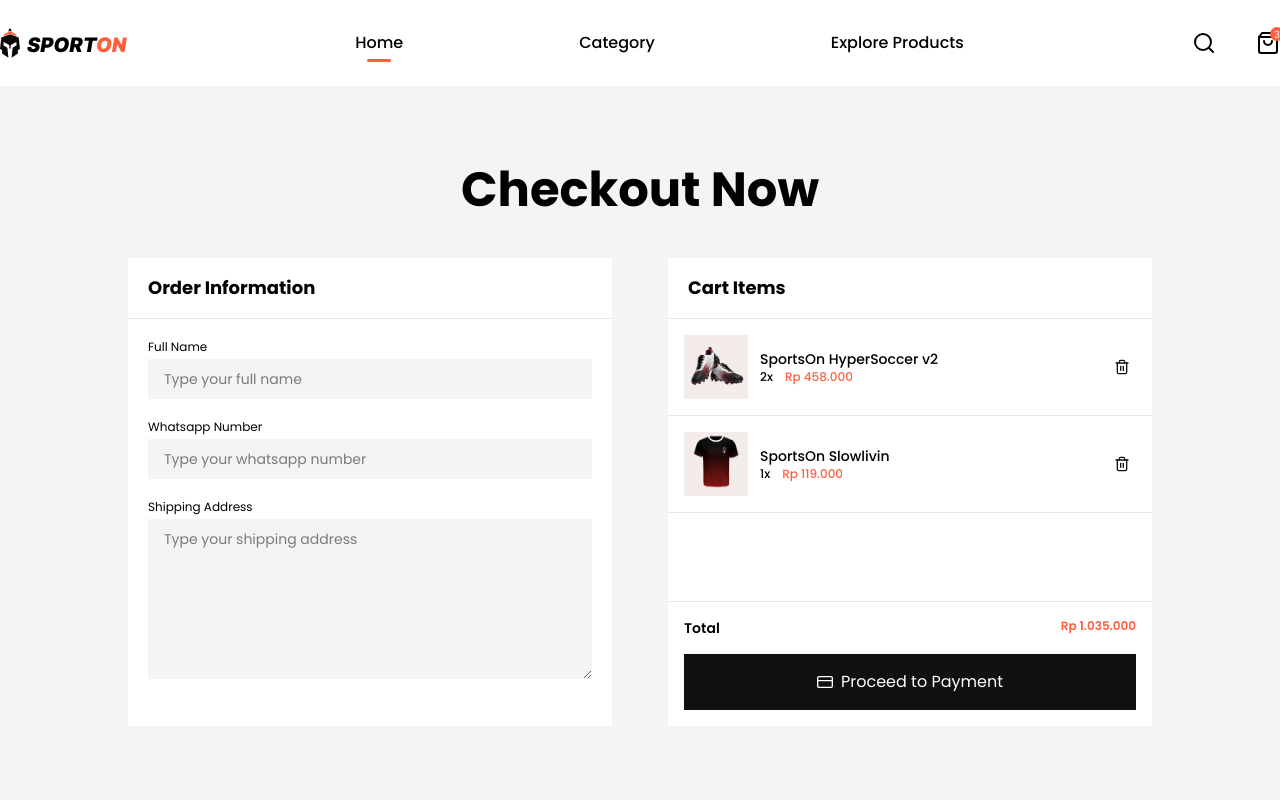
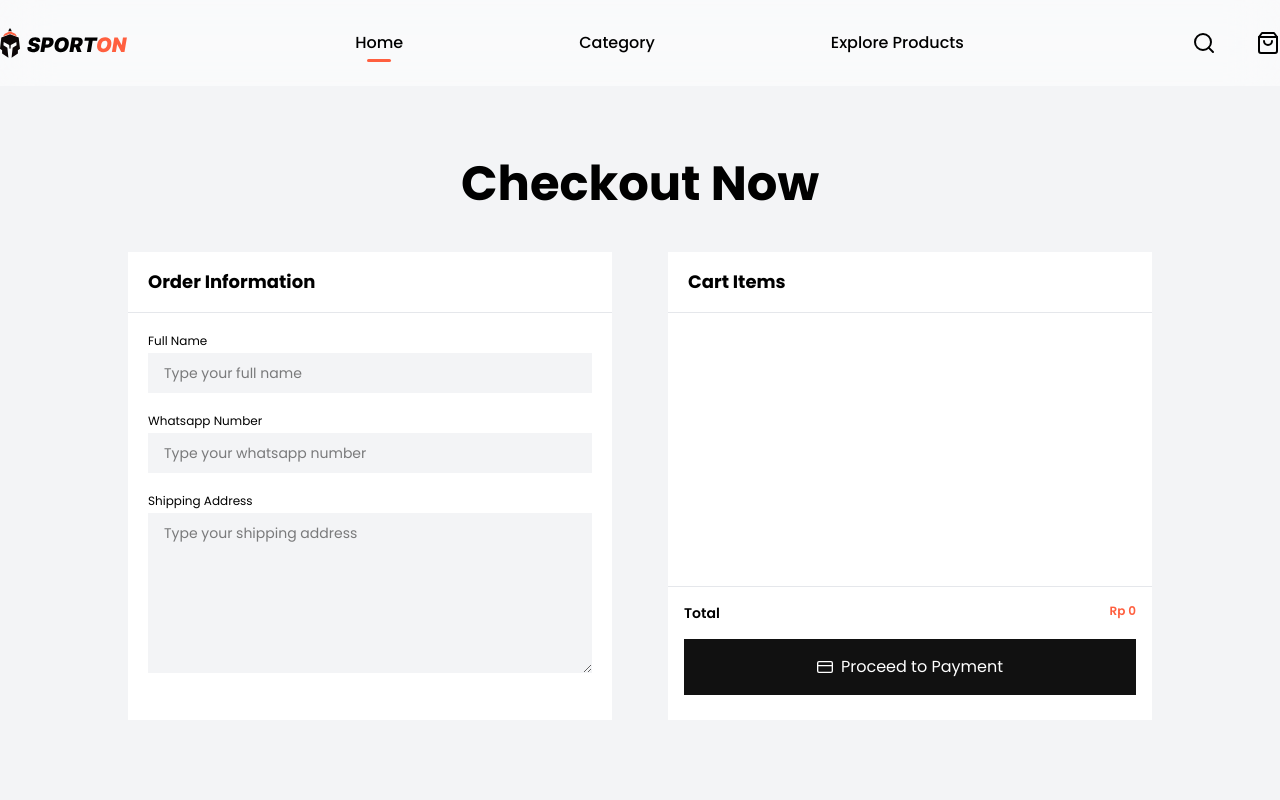
Before and after one commit to frsyi/sporton-fe, a Next.js app: page /checkout in a window 1280 px wide. Shown: the top 800 px of the page. Built offline with nearby package versions, Linux system fonts and the light colour scheme.

Commit message:
feat(cart): implement cart state management using Zustand with persistence

```diff
--- a/app/(landing)/checkout/page.tsx
+++ b/app/(landing)/checkout/page.tsx
@@ -3,7 +3,7 @@
 
 const Checkout = () => {
   return (
-    <main className="bg-gray-100 min-h-[80vh]">
+    <main className="bg-gray-100 min-h-[80vh] pt-20">
       <div className="max-w-5xl mx-auto py-20">
         <h1 className="text-5xl font-bold text-center mb-11">Checkout Now</h1>
         <div className="grid grid-cols-2 gap-14">
--- a/app/(landing)/components/checkout/cart-items.tsx
+++ b/app/(landing)/components/checkout/cart-items.tsx
@@ -1,29 +1,35 @@
 "use client";
 
-import { cartList } from "../ui/cart-popup";
 import Image from "next/image";
 import Button from "../ui/button";
 import { FiCreditCard, FiTrash2 } from "react-icons/fi";
 import priceFormatter from "@/app/utils/price-formatter";
 import CardWithHeader from "../ui/card-with-header";
 import { useRouter } from "next/navigation";
+import { useCartStore } from "@/app/hooks/use-cart-store";
+import { getImageUrl } from "@/app/lib/api";
 
 const CartItems = () => {
+  const { items, removeItem } = useCartStore();
   const { push } = useRouter();
 
-  const totalPrice = cartList.reduce(
+  const totalPrice = items.reduce(
     (total, item) => total + item.price * item.qty,
     0
   );
 
   return (
     <CardWithHeader title="Cart Items">
-      <div className="flex-1 overflow-auto max-h-75">
-        {cartList.map((item, index) => (
-          <div key={index} className="border-b border-gray-200 p-4 flex gap-3">
+      <div className="flex flex-col justify-between h-[calc(100%-70px)]">
+        <div className="overflow-auto max-h-75 ">
+          {items.map((item) => (
+            <div
+              key={item._id}
+              className="border-b border-gray-200 p-4 flex gap-3"
+            >
               <div className="bg-primary-light aspect-square w-16 flex justify-center items-center">
                 <Image
-                src={`/images/products/${item.imgUrl}`}
+                  src={getImageUrl(item.imageUrl)}
                   alt={item.name}
                   width={63}
                   height={63}
@@ -34,20 +40,23 @@
                 <div className="text-sm font-medium">{item.name}</div>
                 <div className="flex gap-3 font-medium text-xs">
                   <div>{item.qty}x</div>
-                <div className="text-primary">{priceFormatter(item.price)}</div>
+                  <div className="text-primary">
+                    {priceFormatter(item.price)}
+                  </div>
                 </div>
               </div>
               <Button
                 variant="ghost"
                 size="small"
                 className="w-7 h-7 p-0! self-center ml-auto"
+                onClick={() => removeItem(item._id)}
               >
                 <FiTrash2 />
               </Button>
             </div>
           ))}
         </div>
-      <div className="border-t border-gray-200 p-4 mt-auto">
+        <div className="border-t border-gray-200 p-4">
           <div className="flex justify-between font-semibold">
             <div className="text-sm">Total</div>
             <div className="text-primary text-xs">
@@ -63,6 +72,7 @@
             Proceed to Payment
           </Button>
         </div>
+      </div>
     </CardWithHeader>
   );
 };
--- a/app/(landing)/components/home/products.tsx
+++ b/app/(landing)/components/home/products.tsx
@@ -1,3 +1,5 @@
+"use client";
+
 import Link from "next/link";
 import Image from "next/image";
 import Button from "../ui/button";
@@ -5,63 +7,21 @@
 import priceFormatter from "@/app/utils/price-formatter";
 import { Product } from "@/app/types";
 import { getImageUrl } from "@/app/lib/api";
-
-const productList = [
-  {
-    name: "SportsOn Slowlivin",
-    category: "Running",
-    price: 119000,
-    imgUrl: "product-1.png",
-  },
-  {
-    name: "SportsOn Rockets Tennis",
-    category: "Tennis",
-    price: 999000,
-    imgUrl: "product-2.png",
-  },
-  {
-    name: "SportsOn Hyperfast Shoes",
-    category: "Running",
-    price: 329000,
-    imgUrl: "product-3.png",
-  },
-  {
-    name: "SportsOn HyperSoccer v2",
-    category: "Football",
-    price: 458000,
-    imgUrl: "product-4.png",
-  },
-  {
-    name: "SportsOn Slowlivin",
-    category: "Running",
-    price: 119000,
-    imgUrl: "product-5.png",
-  },
-  {
-    name: "Sporton Basketball",
-    category: "Basketball",
-    price: 650000,
-    imgUrl: "product-6.png",
-  },
-  {
-    name: "SportsOn Rockets Tennis",
-    category: "Tennis",
-    price: 999000,
-    imgUrl: "product-7.png",
-  },
-  {
-    name: "SportsOn Hyperfast Shoes",
-    category: "Running",
-    price: 329000,
-    imgUrl: "product-8.png",
-  },
-];
+import { useCartStore } from "@/app/hooks/use-cart-store";
 
 type TProductsProps = {
   products: Product[];
 };
 
 const ProductsSection = ({ products }: TProductsProps) => {
+  const { addItem } = useCartStore();
+
+  const handleAddToCart = (e: React.MouseEvent, product: Product) => {
+    e.preventDefault();
+    e.stopPropagation();
+    addItem(product);
+  };
+
   return (
     <section id="products-section" className="container mx-auto mt-32 mb-52">
       <h2 className="font-bold italic text-4xl text-center mb-11">
@@ -83,7 +43,10 @@
                 height={300}
                 className="aspect-square object-contain"
               />
-              <Button className="w-10 h-10 p-2! absolute right-3 top-3">
+              <Button
+                className="w-10 h-10 p-2! absolute right-3 top-3"
+                onClick={(e) => handleAddToCart(e, product)}
+              >
                 <FiPlus size={24} />
               </Button>
             </div>
--- a/app/(landing)/components/layouts/header.tsx
+++ b/app/(landing)/components/layouts/header.tsx
@@ -5,13 +5,15 @@
 import { FiSearch, FiShoppingBag, FiMenu, FiX } from "react-icons/fi";
 import { useState } from "react";
 import CartPopup from "../ui/cart-popup";
+import { useCartStore } from "@/app/hooks/use-cart-store";
 
 const Header = () => {
+  const { items } = useCartStore();
   const [isCartPopupOpen, setIsCartPopupOpen] = useState(false);
   const [open, setOpen] = useState(false);
 
   return (
-    <header>
+    <header className="fixed w-full z-20 backdrop-blur-xl bg-white/50">
       <div className="container mx-auto flex items-center justify-between py-7 px-4 md:px-0">
         <Link href="/">
           <Image
@@ -34,15 +36,19 @@
 
         <div className="relative flex items-center gap-10">
           <FiSearch size={24} />
-          <div
+          <button
             className="relative cursor-pointer"
             onClick={() => setIsCartPopupOpen(!isCartPopupOpen)}
           >
             <FiShoppingBag size={24} />
-            <div className="bg-primary rounded-full w-3.5 h-3.5 absolute -top-1 -right-1 text-[10px] text-white flex items-center justify-center">
-              3
-            </div>
-          </div>
+            {items.length ? (
+              <div className="bg-primary rounded-full w-3.5 h-3.5 absolute -top-1 -right-1 text-[10px] text-white flex items-center justify-center">
+                {items.length}
+              </div>
+            ) : (
+              <></>
+            )}
+          </button>
 
           {isCartPopupOpen && <CartPopup />}
 
--- a/app/(landing)/components/ui/card-with-header.tsx
+++ b/app/(landing)/components/ui/card-with-header.tsx
@@ -5,7 +5,7 @@
 
 const CardWithHeader = ({ title, children }: TCardWithHeaderProps) => {
   return (
-    <div className="bg-white flex flex-col h-full">
+    <div className="bg-white">
       <div className="px-5 py-4 border-b border-gray-200">
         <h2 className="text-lg font-bold">{title}</h2>
       </div>
--- a/app/(landing)/components/ui/cart-popup.tsx
+++ b/app/(landing)/components/ui/cart-popup.tsx
@@ -3,28 +3,14 @@
 import Image from "next/image";
 import Button from "./button";
 import { FiArrowRight, FiTrash2 } from "react-icons/fi";
-
-export const cartList = [
-  {
-    name: "SportsOn HyperSoccer v2",
-    category: "Football",
-    price: 458000,
-    qty: 2,
-    imgUrl: "product-4.png",
-  },
-  {
-    name: "SportsOn Slowlivin",
-    category: "Running",
-    price: 119000,
-    qty: 1,
-    imgUrl: "product-1.png",
-  },
-];
+import { useCartStore } from "@/app/hooks/use-cart-store";
+import { getImageUrl } from "@/app/lib/api";
 
 const CartPopup = () => {
   const { push } = useRouter();
+  const { items, removeItem } = useCartStore();
 
-  const totalPrice = cartList.reduce(
+  const totalPrice = items.reduce(
     (total, item) => total + item.price * item.qty,
     0
   );
@@ -38,11 +24,12 @@
       <div className="p-4 border-b border-gray-200 font-bold text-center">
         Shopping Cart
       </div>
-      {cartList.map((item, index) => (
+      {items.length ? (
+        items.map((item, index) => (
           <div key={index} className="border-b border-gray-200 p-4 flex gap-3">
             <div className="bg-primary-light aspect-square w-16 flex justify-center items-center">
               <Image
-              src={`/images/products/${item.imgUrl}`}
+                src={getImageUrl(item.imageUrl)}
                 alt={item.name}
                 width={63}
                 height={63}
@@ -60,11 +47,17 @@
               variant="ghost"
               size="small"
               className="w-7 h-7 p-0! self-center ml-auto"
+              onClick={() => removeItem(item._id)}
             >
               <FiTrash2 />
             </Button>
           </div>
-      ))}
+        ))
+      ) : (
+        <div className="text-center opacity-50 py-5">
+          Your shopping cart is empty
+        </div>
+      )}
       <div className="border-t border-gray-200 p-4">
         <div className="flex justify-between font-semibold">
           <div className="text-sm">Total</div>
--- a/app/(landing)/product/[id]/page.tsx
+++ b/app/(landing)/product/[id]/page.tsx
@@ -33,7 +33,7 @@
         <div className="text-primary text-[32px] font-semibold mb-12">
           {priceFormatter(product.price)}
         </div>
-        <ProductActions stock={product.stock} />
+        <ProductActions product={product} stock={product.stock} />
       </div>
     </main>
   );
--- /dev/null
+++ b/app/hooks/use-cart-store.ts
@@ -0,0 +1,49 @@
+import { create } from "zustand";
+import { Product } from "../types";
+import { persist } from "zustand/middleware";
+
+export interface CartItem extends Product {
+  qty: number;
+}
+
+interface CartStore {
+  items: CartItem[];
+  addItem: (product: Product, qty?: number) => void;
+  removeItem: (productId: string) => void;
+  reset: () => void;
+}
+
+export const useCartStore = create<CartStore>()(
+  persist(
+    (set, get) => ({
+      customerInfo: null,
+      items: [],
+      // setCustomerInfo: (info) => {
+      //   set({ customerInfo: info });
+      // },
+      addItem: (product, qty = 1) => {
+        const items = get().items;
+        const existingItem = items.find((item) => item._id === product._id);
+
+        if (existingItem) {
+          set({
+            items: items.map((item) =>
+              item._id === product._id ? { ...item, qty: item.qty + qty } : item
+            ),
+          });
+        } else {
+          set({ items: [...items, { ...product, qty }] });
+        }
+      },
+      removeItem: (productId) => {
+        set({ items: get().items.filter((item) => item._id !== productId) });
+      },
+      reset: () => {
+        // set({ items: [], customerInfo: null });
+      },
+    }),
+    {
+      name: "cart-storage",
+    }
+  )
+);
--- a/package.json
+++ b/package.json
@@ -13,7 +13,8 @@
     "react": "19.2.3",
     "react-dom": "19.2.3",
     "react-icons": "^5.5.0",
-    "react-toastify": "^11.0.5"
+    "react-toastify": "^11.0.5",
+    "zustand": "^5.0.8"
   },
   "devDependencies": {
     "@tailwindcss/postcss": "^4",
```
Also changed, not shown: app/(landing)/components/product-detail/product-actions.tsx (+14 -8 lines), 1 other file (tests, documents, lock files or other folders). Lines whose indentation alone changed are shown as unchanged.
